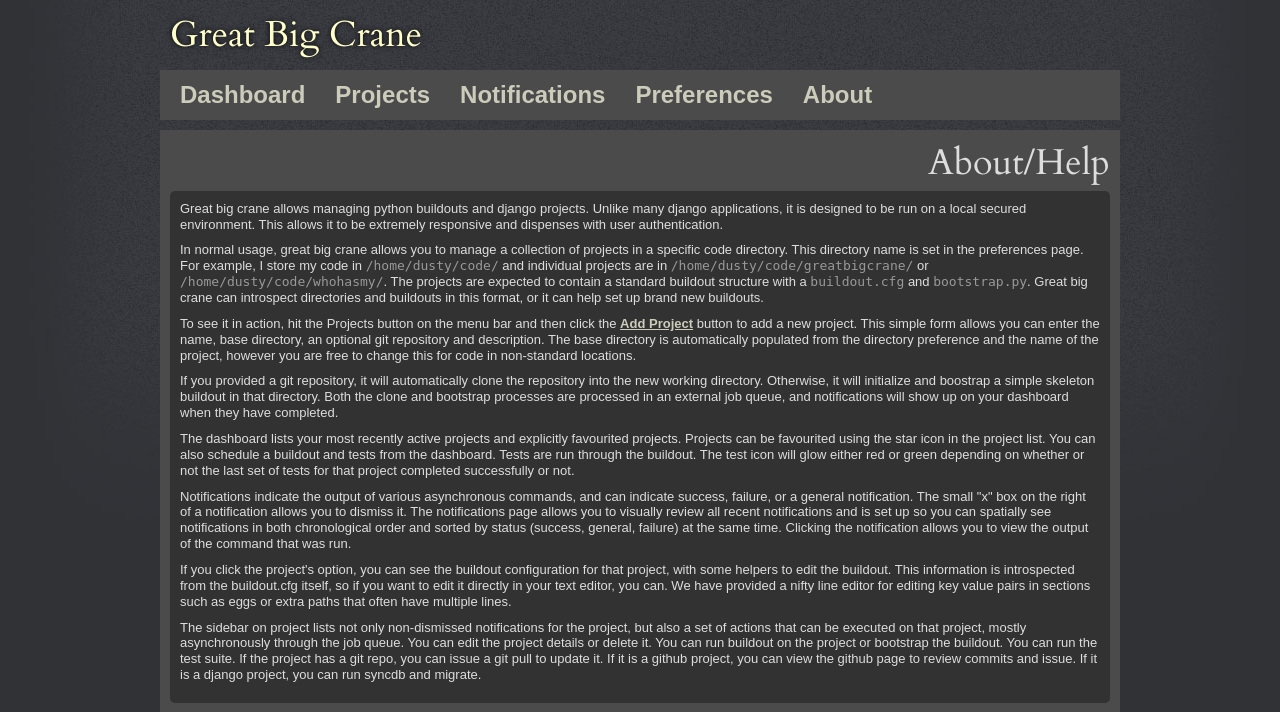
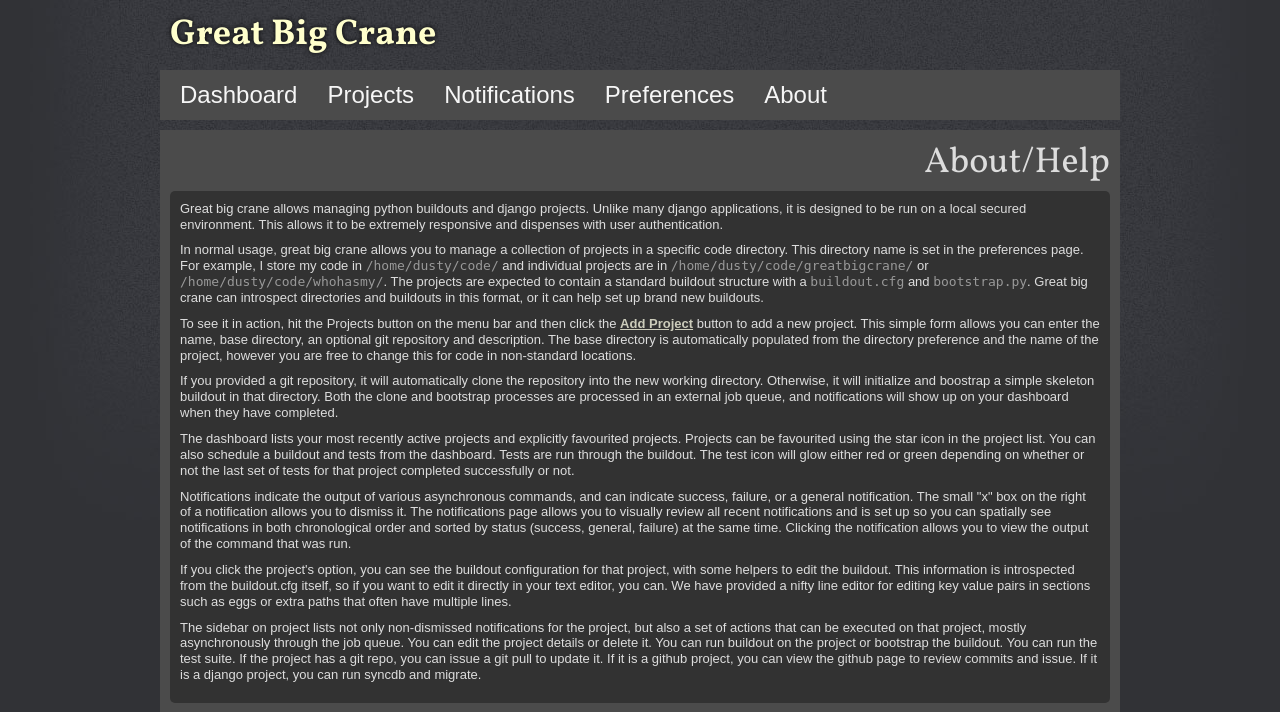
Before and after one commit to pnomolos/greatbigcrane, a Django app: template greatbigcrane/templates/about.html in a window 1280 px wide. Shown: the top 712 px of the page. Run offline with Django 3.2, Linux system fonts and the light colour scheme; the template is opened without the code that fills it, so the values that code supplies are empty; some libraries are stand-ins or nearby versions.

Commit message:
Nicer title styling (hopefully)

```diff
--- a/greatbigcrane/media/css/master.css
+++ b/greatbigcrane/media/css/master.css
@@ -50,7 +50,7 @@
 
 /* Font styles */
 h1 {
-  font: normal normal 36px/1 'Cardo', Arial, sans-serif;
+  font: normal normal 36px/1 'Vollkorn', Arial, sans-serif;
   text-align: right;
   margin: 5px 0 10px;
 }
@@ -122,7 +122,7 @@
 
 /* header styles */
 header .title {
-  font: 36px/1.4 'Cardo', Arial, sans-serif;
+  font: normal bold 36px/1.4 'Vollkorn', Arial, sans-serif;
   margin: 10px;
   display: block;
   text-shadow: 0 0 5px #000;
@@ -138,6 +138,7 @@
 }
 
 header nav li a,
+header nav li a:link,
 header nav li a:active,
 header nav li a:visited {
   font-size: 24px;
--- a/greatbigcrane/templates/base.html
+++ b/greatbigcrane/templates/base.html
@@ -31,7 +31,7 @@
 
   <!-- CSS : implied media="all" -->
   <link rel="stylesheet" href="/media/css/master.css?v=1">
-  <link href='http://fonts.googleapis.com/css?family=Cardo' rel='stylesheet' type='text/css'>
+  <link href='http://fonts.googleapis.com/css?family=Vollkorn:regular,bold' rel='stylesheet' type='text/css'>
 
   <!-- For the less-enabled mobile browsers like Opera Mini -->
   <link rel="stylesheet" media="handheld" href="/media/css/handheld.css?v=1">
```
